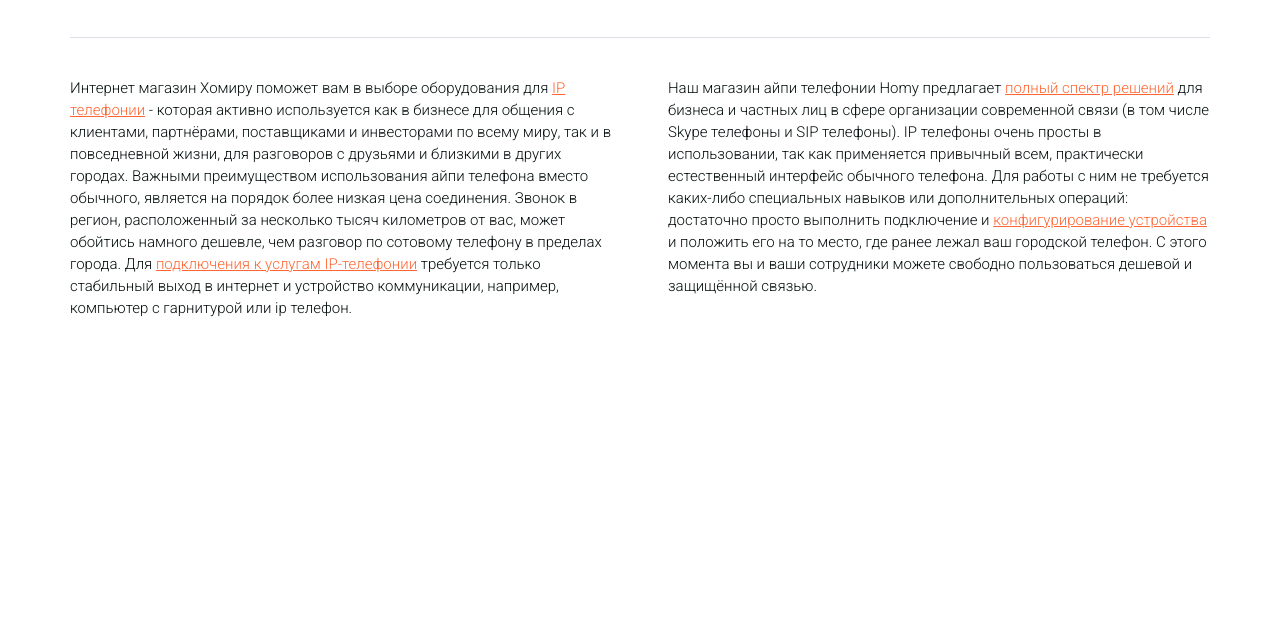
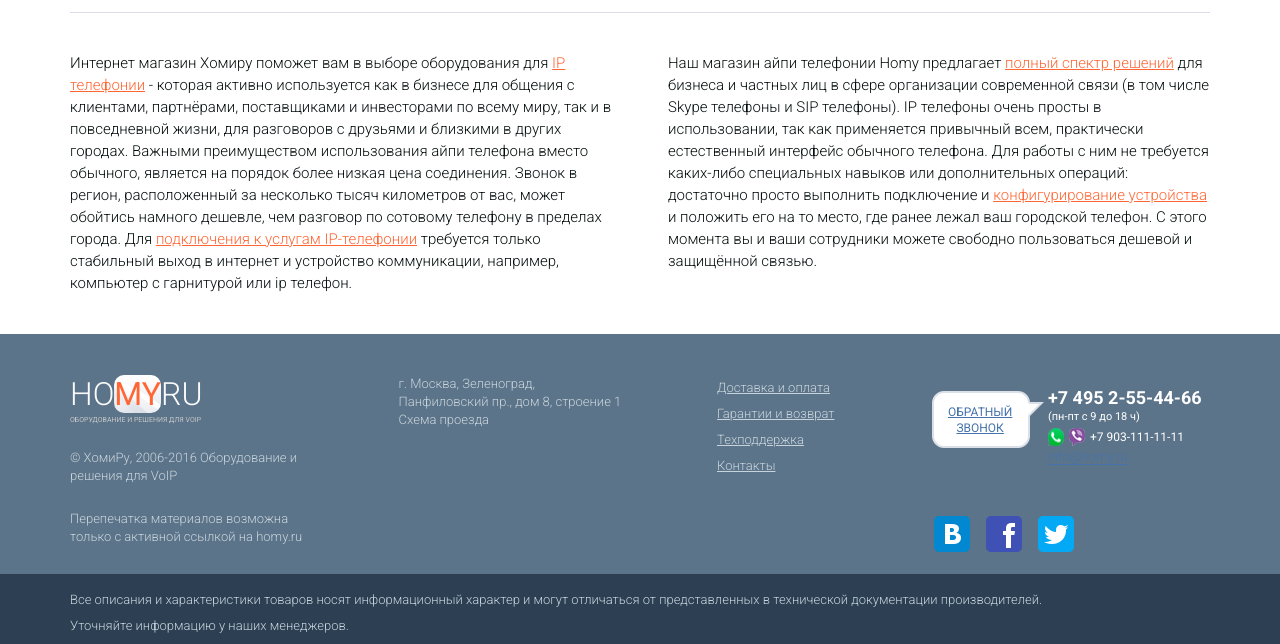
Before and after one commit to avkombatov/HomyRu, a plain HTML site: page index.html in a window 1280 px wide. Shown: the part 4795-5439 px from the top of the page. Before the commit the page ends 5114 px from the top, so only its background shows below. Drawn offline with Linux system fonts and the light colour scheme.

Commit message:
сделан footer, верстка главной страницы закончена

```diff
--- a/index.html
+++ b/index.html
@@ -1142,7 +1142,7 @@
     <div class="brands center">
         <div class="products-block__top">
             <h2 class="products-block__h2">Наши ключевые бренды</h2>
-            <div class="products-block__line products-block__line_now"></div>
+            <div class="products-block__line products-block__line_brand"></div>
             <a href="#" class="products-block__all">Все бренды</a>
         </div>
         <div class="brands__bottom">
@@ -1387,7 +1387,64 @@
         </div>
     </div>
     <div class="footer">
+        <div class="footer__top center">
+            <div class="footer__logo">
+                <div class="header__logo header__logo_footer">
+                    <a href="#" class="logo__a logo__a_footer">HO<span
+                            class="logo__span logo__span_footer">MY</span>RU</a>
+                    <p class="logo__p logo__p_footer">Оборудование и решения для VoIP</p>
+                    <p class="logo__descr">© ХомиРу, 2006-2016
+                        Оборудование и решения для VoIP</p>
+                    <p class="logo__descr logo__descr_margin">
+                        Перепечатка материалов возможна только с активной ссылкой на homy.ru
+                    </p>
+                </div>
+            </div>
+            <div class="footer__address">
+                <p class="address__p">г. Москва, Зеленоград,
+                    Панфиловский пр., дом 8, строение 1
+                    Схема проезда</p>
+            </div>
+            <nav class="footer__nav">
+                <ul class="footer__ul">
+                    <li class="footer__li"><a href="#" class="footer__a">Доставка и оплата</a> </li>
+                    <li class="footer__li"><a href="#" class="footer__a">Гарантии и возврат</a></li>
+                    <li class="footer__li"><a href="#" class="footer__a">Техподдержка</a></li>
+                    <li class="footer__li"><a href="#" class="footer__a">Контакты</a></li>
+                </ul>
+            </nav>
+            <div class="footer__contacts">
+                <div class="header__contacts">
+                    <div class="header__call">
+                        <a class="call__a" href="#">обратный<br> звонок</a>
+                        <img src="img/header/call.png" alt="call" class="call__img">
+                    </div>
+                    <div class="header__tel">
+                        <p class="header__phone footer__phone">+7 495 2-55-44-66</p>
+                        <p class="header__days footer__days">(пн-пт с 9 до 18 ч)</p>
+                        <div class="header__messengers">
+                            <img class="header__viber" src="img/header/whatsap.png" alt="whatsapp">
+                            <img class="header__viber" src="img/header/viber.png" alt="viber">
+                            <p class="tel footer__tel">+7 903-111-11-11</p>
 
+                        </div>
+                        <p class="header__email">info@homy.ru</p>
+                    </div>
+                </div>
+                <div class="footer__social">
+                    <a href="#" class="footer__icon"><img src="img/footer/vk.png" alt="vkontakte" class="footer__img">
+                    </a>
+                    <a href="#" class="footer__icon"><img src="img/footer/facebook.png" alt="facebook" class="footer__img">
+                    </a>
+                    <a href="#" class="footer__icon"><img src="img/footer/twitter.png" alt="twitter" class="footer__img">
+                    </a>
+                </div>
+            </div>
+        </div>
+        <div class="footer__bottom center">
+            <p class="footer__descr">Все описания и характеристики товаров носят информационный характер и могут отличаться от представленных в технической документации производителей.<br>
+                Уточняйте информацию у наших менеджеров.</p>
+        </div>
     </div>
 
     <script src="js/promo.js"></script>
--- a/style.scss
+++ b/style.scss
@@ -11,3 +11,4 @@
 @import 'style/statistics';
 @import 'style/work';
 @import 'style/descr';
+@import 'style/footer';
--- a/style/_brands.scss
+++ b/style/_brands.scss
@@ -9,3 +9,6 @@
 
 
 }
+.products-block__line_brand{
+    width: 740px;
+}
--- /dev/null
+++ b/style/_footer.scss
@@ -0,0 +1,88 @@
+.footer {
+
+    margin-top: 40px;
+    height: 310px;
+
+    &__top {
+        display: flex;
+        justify-content: space-between;
+        padding-top: 41px;
+        background-color: #5c7489;
+        height: 240px;
+    }
+
+    &__bottom {
+        padding-top: 13px;
+        height: 70px;
+        background-color: #2c3f53;
+    }
+
+    &__a {
+        color: #c8d4dc;
+        font-size: 13px;
+        font-weight: 300;
+        font-style: normal;
+        letter-spacing: normal;
+        line-height: 26px;
+            text-decoration: underline;
+            &:hover{
+                color: $color1;
+            }
+    }
+    &__phone,
+    &__tel,
+    &__days{
+        color: white;
+    }
+    &__social{
+        margin-top: 45px;
+    }
+    &__descr{
+
+        color: #c8d4dc;
+        font-size: 13px;
+        font-weight: 300;
+        font-style: normal;
+        letter-spacing: normal;
+        line-height: 26px;
+    }
+
+
+}
+
+.header__logo_footer {
+    margin-top: 0;
+}
+
+.logo {
+    &__a_footer {
+        color: #f9fafb;
+        font-size: 32px;
+    }
+
+    &__p_footer {
+        font-size: 7px;
+        margin-top: 3px;
+    }
+
+    &__descr {
+        width: 235px;
+        color: #c8d4dc;
+        font-size: 13px;
+        font-weight: 300;
+        font-style: normal;
+        letter-spacing: normal;
+        line-height: 18px;
+        margin-top: 25px;
+    }
+}
+
+.address__p {
+    width: 225px;
+    color: #c8d4dc;
+    font-size: 13px;
+    font-weight: 300;
+    font-style: normal;
+    letter-spacing: normal;
+    line-height: 18px;
+}
```
Also changed, not shown: img/footer/facebook.png (added), img/footer/twitter.png (added), img/footer/vk.png (added), style.css, 1 other file.
